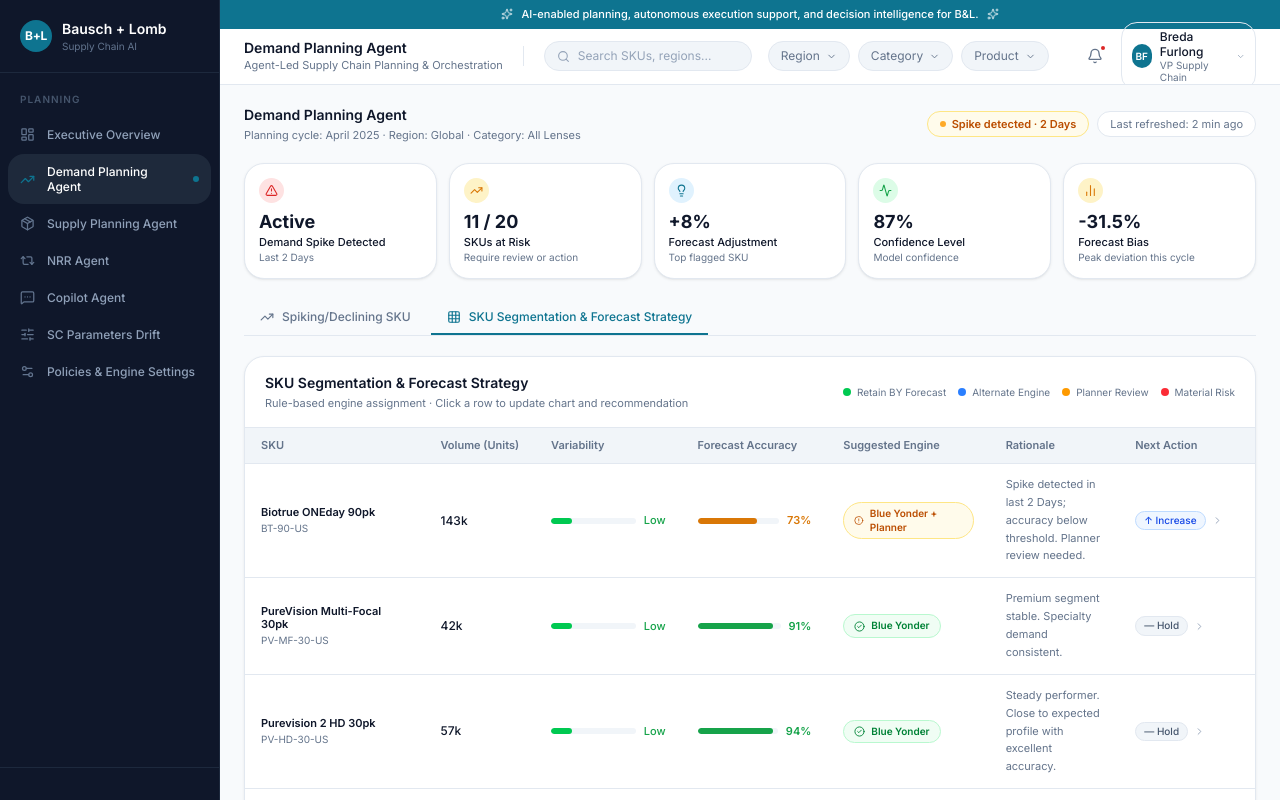
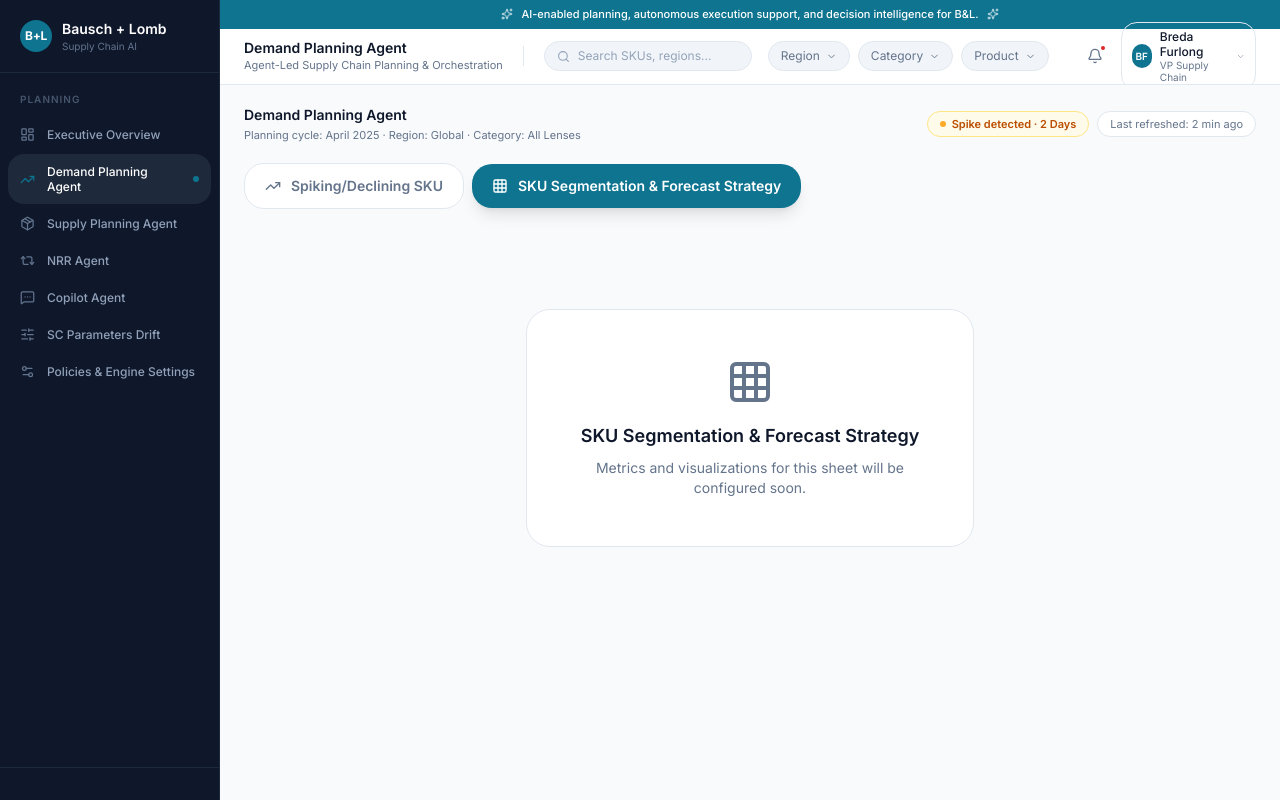
Before and after one commit to Nishu2202/B-L-SC-12WK-SC-MVP-Mokcup, a Next.js app: page / in a window 1280 px wide. Both pictures are taken after a click on the button "SKU Segmentation & Forecast Strategy". Built offline with nearby package versions, Linux system fonts and the light colour scheme.

Commit message:
feat: enhance KPI metrics display with prominent tabs
Move KPI cards to Sheet 1 and update Sheet 2 with placeholder.

```diff
--- a/components/DemandPlanningPage.tsx
+++ b/components/DemandPlanningPage.tsx
@@ -7,7 +7,6 @@ import { cn } from "@/lib/utils";
 import KpiCards from "./KpiCards";
 import DemandChart from "./DemandChart";
 import RecommendationPanel from "./RecommendationPanel";
-import SegmentationMatrix from "./SegmentationMatrix";
 import { skus, getAggregateHistory } from "@/lib/mock-data";
 import type { SkuData } from "@/lib/mock-data";
 
@@ -69,11 +68,8 @@ export default function DemandPlanningPage() {
           </div>
         </div>
 
-        {/* KPI cards */}
-        <KpiCards selectedSku={selectedSku} allSkus={skus} />
-
-        {/* Sheet tabs */}
-        <div className="flex items-center gap-1 border-b border-[var(--color-border)]">
+        {/* Sheet tabs - prominent style */}
+        <div className="flex items-center gap-2">
           {sheetTabs.map((tab) => {
             const Icon = tab.icon;
             const isActive = activeSheet === tab.id;
@@ -82,21 +78,14 @@ export default function DemandPlanningPage() {
                 key={tab.id}
                 onClick={() => setActiveSheet(tab.id)}
                 className={cn(
-                  "flex items-center gap-2 px-4 py-2.5 text-xs font-medium transition-colors relative",
+                  "flex items-center gap-2.5 px-5 py-3 text-sm font-semibold rounded-xl transition-all",
                   isActive
-                    ? "text-[var(--color-primary)]"
-                    : "text-[var(--color-foreground-muted)] hover:text-[var(--color-foreground)]"
+                    ? "bg-[var(--color-primary)] text-white shadow-lg shadow-[var(--color-primary)]/25"
+                    : "bg-[var(--color-surface)] text-[var(--color-foreground-muted)] border border-[var(--color-border)] hover:border-[var(--color-primary)] hover:text-[var(--color-primary)]"
                 )}
               >
-                <Icon size={14} />
+                <Icon size={16} />
                 <span>{tab.label}</span>
-                {isActive && (
-                  <motion.div
-                    layoutId="activeSheetTab"
-                    className="absolute bottom-0 left-0 right-0 h-0.5 bg-[var(--color-primary)]"
-                    transition={{ type: "spring", stiffness: 500, damping: 30 }}
-                  />
-                )}
               </button>
             );
           })}
@@ -108,8 +97,11 @@ export default function DemandPlanningPage() {
             initial={{ opacity: 0, y: 10 }}
             animate={{ opacity: 1, y: 0 }}
             transition={{ duration: 0.2 }}
-            className="space-y-4"
+            className="space-y-5"
           >
+            {/* KPI cards - only on Sheet 1 */}
+            <KpiCards selectedSku={selectedSku} allSkus={skus} />
+
             {/* Main layout: SKU list (left) + Graph & AI recommendation (right) */}
             <div className="grid grid-cols-[280px_1fr] gap-4">
               {/* Left: SKU list */}
@@ -140,12 +132,17 @@ export default function DemandPlanningPage() {
             initial={{ opacity: 0, y: 10 }}
             animate={{ opacity: 1, y: 0 }}
             transition={{ duration: 0.2 }}
+            className="flex flex-col items-center justify-center py-20"
           >
-            <SegmentationMatrix
-              skus={skus}
-              selectedSku={selectedSku}
-              onSelectSku={handleSelectSku}
-            />
+            <div className="bg-[var(--color-surface)] border border-[var(--color-border)] rounded-2xl p-12 text-center max-w-md">
+              <Grid3X3 size={48} className="mx-auto text-[var(--color-foreground-muted)] mb-4" />
+              <h3 className="text-lg font-semibold text-[var(--color-foreground)] mb-2">
+                SKU Segmentation & Forecast Strategy
+              </h3>
+              <p className="text-sm text-[var(--color-foreground-muted)]">
+                Metrics and visualizations for this sheet will be configured soon.
+              </p>
+            </div>
           </motion.div>
         )}
       </div>
```
